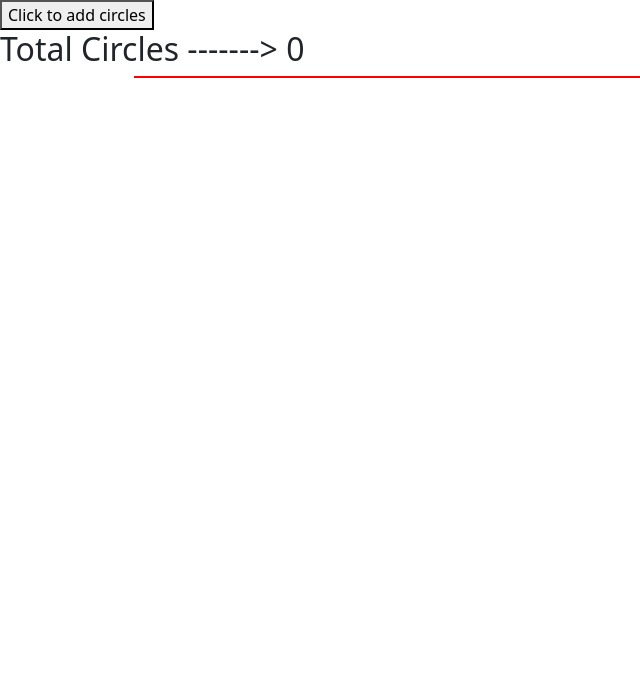
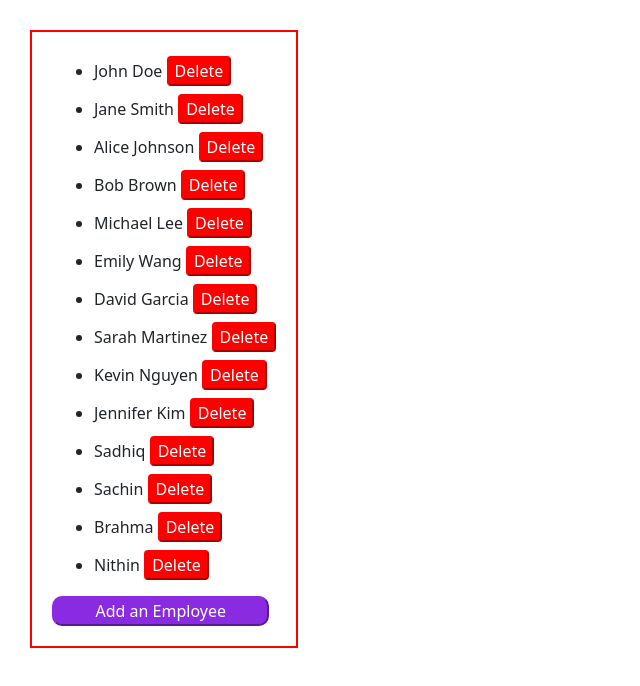
Before and after one commit to Dheeraj0408/react-tasks, a React (Create React App) app: page / in a window 1280 px wide. Shown: the top 686 px of the page, without its empty margins (0-640 px from the left). Built offline with nearby package versions, Linux system fonts and the light colour scheme.

Commit message:
Employee Task

```diff
--- a/src/App.js
+++ b/src/App.js
@@ -1,13 +1,10 @@
 import "./App.css";
-import CircleTask from "./components/class-components/UItasks/addCircle";
-
+import EmployeeData from "./components/functional-components/employees/employee";
 
 function App() {
-  return(
-    <>
-    <CircleTask/>
-    </>
-  )
+  return <>
+  <EmployeeData/>
+  </>;
 }
 
 export default App;
--- /dev/null
+++ b/src/components/functional-components/employees/employee.js
@@ -0,0 +1,108 @@
+import { useState } from "react";
+
+const EmployeeData = () => {
+  const data = [
+    { id: 1, name: "John Doe" },
+    { id: 2, name: "Jane Smith" },
+    { id: 3, name: "Alice Johnson" },
+    { id: 4, name: "Bob Brown" },
+    { id: 5, name: "Michael Lee" },
+    { id: 6, name: "Emily Wang" },
+    { id: 7, name: "David Garcia" },
+    { id: 8, name: "Sarah Martinez" },
+    { id: 9, name: "Kevin Nguyen" },
+    { id: 10, name: "Jennifer Kim" },
+    { id: 11, name: "Sadhiq" },
+    { id: 12, name: "Sachin" },
+    { id: 13, name: "Brahma" },
+    { id: 14, name: "Nithin" },
+  ];
+
+  const [currentState, updaterFunction] = useState(data);
+  const submitForm = (eid) => {
+    const randomIndex = Math.floor(Math.random() * currentState.length);
+
+    // get random item
+    const item = currentState[randomIndex].name;
+    const obj = {
+      id: eid,
+      name: item,
+    };
+    let newState = [...currentState, obj];
+    updaterFunction(newState);
+  };
+
+  const deleteEmployee = (index, eid) => {
+    let newState = currentState.filter((eachPerson, ind) => {
+      if (eachPerson.id !== eid || index !== ind) {
+        return eachPerson;
+      }
+    });
+    updaterFunction(newState);
+  };
+
+  return (
+    <>
+      <div
+        style={{
+          width: "fit-content",
+          height: "auto",
+          border: "2px solid red",
+          padding: "20px",
+          margin: "30px",
+        }}
+      >
+        <ul>
+          {currentState.map((eachPerson, index) => {
+            return (
+              <li key={eachPerson.id} style={{ margin: "4px 0px 8px 10px" }}>
+                {eachPerson.name}{" "}
+                <button
+                  onClick={() => deleteEmployee(index, eachPerson.id)}
+                  style={{
+                    borderColor: "red",
+                    backgroundColor: "Red",
+                    color: "white",
+                    borderRadius: "4px",
+                  }}
+                >
+                  Delete
+                </button>
+              </li>
+            );
+          })}
+        </ul>
+        <button
+          type="submit"
+          style={{
+            width: "97%",
+            borderColor: "blueviolet",
+            backgroundColor: "blueviolet",
+            borderRadius: "10px",
+            color: "white",
+          }}
+          onClick={() => submitForm(currentState.length)}
+        >
+          Add an Employee
+        </button>
+        {/* <Form
+          style={{
+            display: "flex",
+            justifyContent: "space-between",
+            alignItems: "center",
+            flexDirection: "column",
+            rowGap: "20px",
+          }}
+        >
+          <input type="text" placeholder="Enter the Employee Name"/>
+
+          <button type="submit" style={{ width: "97%", borderColor:"blueviolet", backgroundColor:"blueviolet", borderRadius:"10px",color:"white"}} onClick={()=>submitForm(currentState.length)}>
+            Submit
+          </button>
+        </Form> */}
+      </div>
+    </>
+  );
+};
+
+export default EmployeeData;
```
